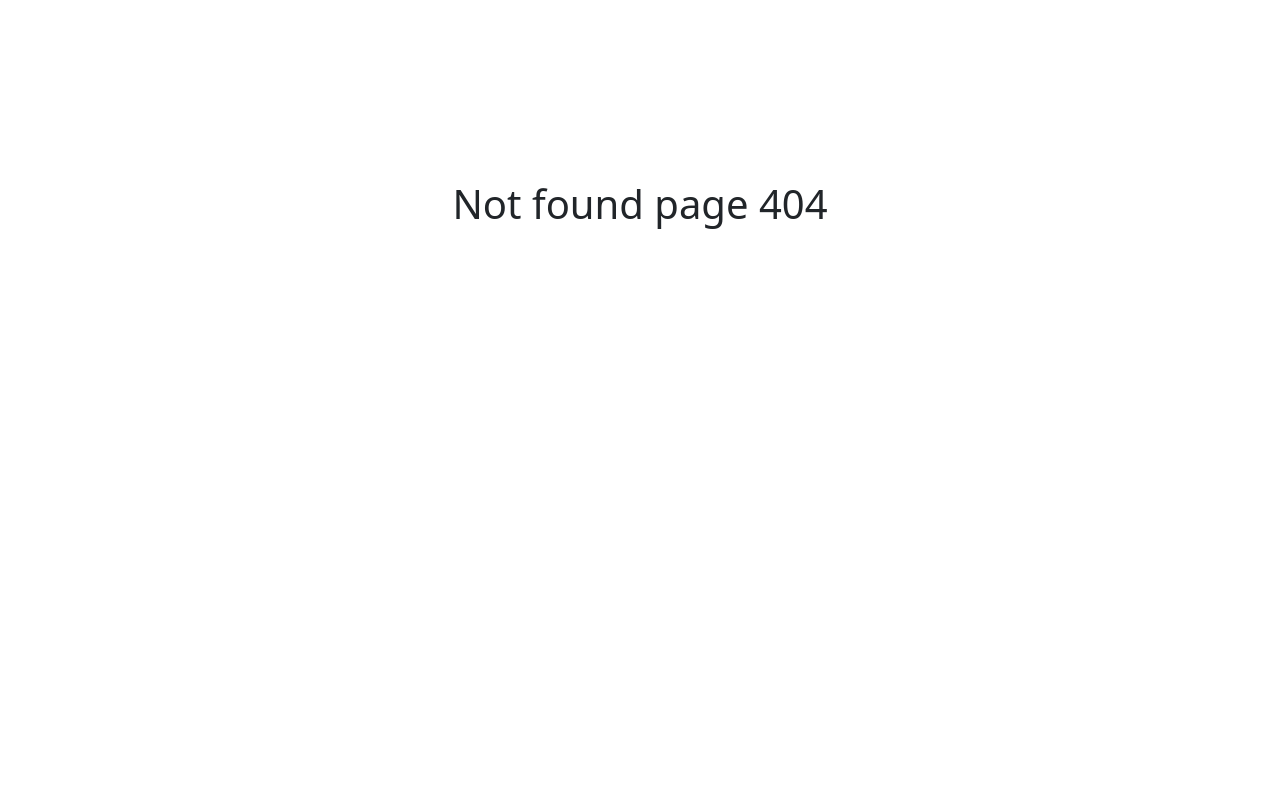
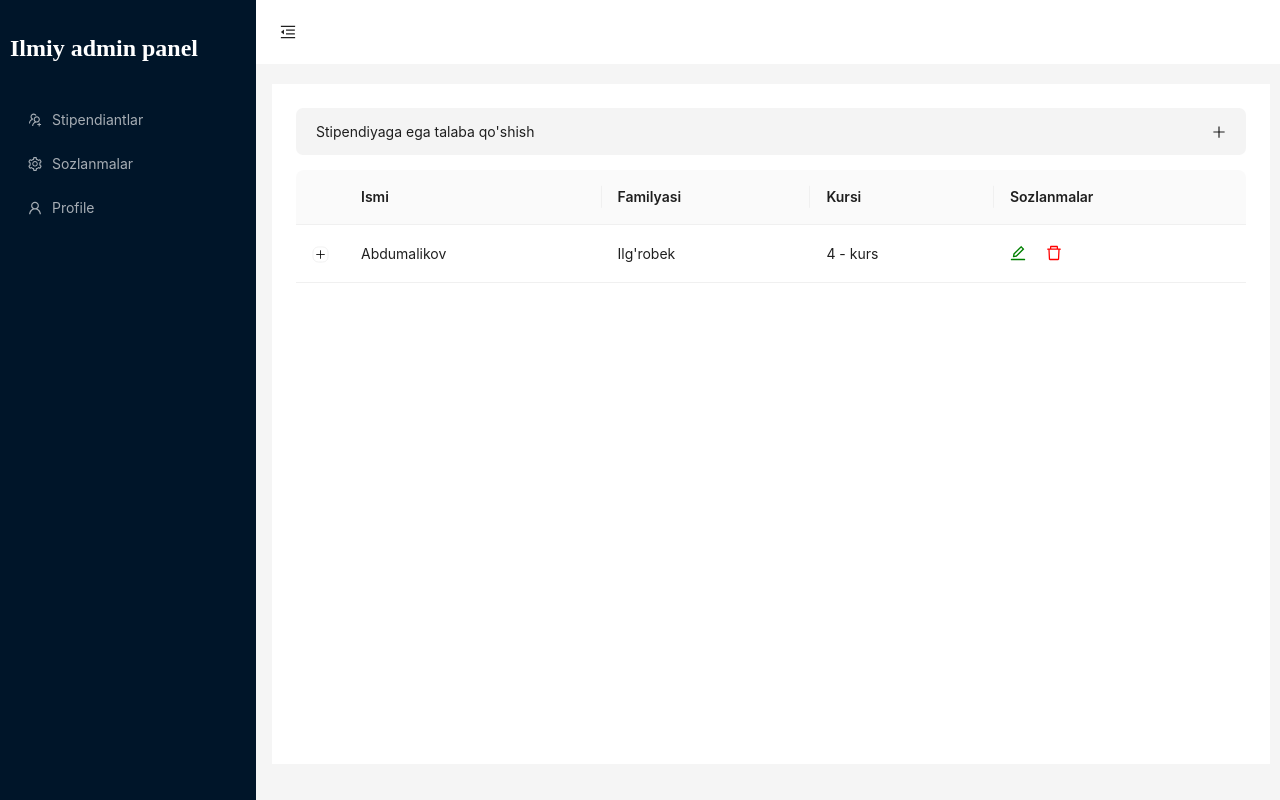
Before and after one commit to Ilg0rbek/ilmiy, a React (Create React App) app: page /admin/stipendiants/user-list in a window 1280 px wide. Before the commit this address had no page. Built offline with nearby package versions, Linux system fonts and the light colour scheme; a web font is replaced by a local one.

Commit message:
creating add student ..

```diff
--- a/src/App.js
+++ b/src/App.js
@@ -17,7 +17,9 @@ function App() {
         <Route exact path="/grands" element={<GrandPage />} />
         <Route exact path="/admin/login" element={<Login />} />
         <Route path="admin" element={<Admin />}>
-          <Route path="stipendiants" />
+          <Route path="stipendiants">
+            <Route path="user-list" />
+          </Route>
           <Route path="settings" />
           <Route path="profile" />
         </Route>
--- a/src/admin/admin/index.js
+++ b/src/admin/admin/index.js
@@ -8,7 +8,8 @@ import {
 } from "@ant-design/icons";
 import { Layout, Menu, Button, theme } from "antd";
 import { Link, NavLink, Route, Routes } from "react-router-dom";
-import Students from "../year";
+import Season from "../season";
+import Students from "../students";
 const { Header, Sider, Content } = Layout;
 
 const Admin = () => {
@@ -116,8 +117,9 @@ const Admin = () => {
         >
           <Routes>
             <Route path="/settings" element={"Hello settings"} />
-            <Route path="/stipendiants" element={<Students />} />
+            <Route path="/stipendiants" element={<Season />} />
             <Route path="/profile" element={"Hello user"} />
+            <Route path="/stipendiants/user-list" element={<Students />} />
           </Routes>
         </Content>
       </Layout>
--- a/src/admin/modal/index.js
+++ b/src/admin/modal/season.modal.js
@@ -1,7 +1,7 @@
 import { Modal, Form, DatePicker, Row, Col, Input } from "antd";
 import React, { useState } from "react";
 
-const Modals = ({ isModalOpen, setIsModalOpen }) => {
+const SeasonModal = ({ isModalOpen, setIsModalOpen }) => {
   const [dataValue, setDataValue] = useState();
 
   const handleChange = (e) => {
@@ -75,4 +75,4 @@ const Modals = ({ isModalOpen, setIsModalOpen }) => {
   );
 };
 
-export default Modals;
+export default SeasonModal;
--- a/src/admin/year/index.js
+++ b/src/admin/season/index.js
@@ -1,5 +1,5 @@
 import React, { useState } from "react";
-import Modals from "../modal";
+import SeasonModal from "../modal/season.modal";
 import {
   DeleteOutlined,
   EditOutlined,
@@ -10,7 +10,7 @@ import "./year.css";
 import { Collapse, List } from "antd";
 import { Link } from "react-router-dom";
 
-const Students = () => {
+const Season = () => {
   const showModal = () => {
     setIsModalOpen(true);
   };
@@ -26,7 +26,7 @@ const Students = () => {
 
   return (
     <div>
-      <Modals  isModalOpen={isModalOpen} setIsModalOpen={setIsModalOpen} />
+      <SeasonModal isModalOpen={isModalOpen} setIsModalOpen={setIsModalOpen} />
       <div className="addNewYear" onClick={showModal}>
         Yangi o'quv yili hamda stipendiyalar turini qo'shish <PlusOutlined />
       </div>
@@ -56,6 +56,7 @@ const Students = () => {
               renderItem={(item, idx) => (
                 <List.Item>
                   <Link
+                    to={"/admin/stipendiants/user-list"}
                     style={{
                       textDecoration: "none",
                       color: "black",
@@ -95,4 +96,4 @@ const Students = () => {
   );
 };
 
-export default Students;
+export default Season;
--- a/src/admin/year/year.css
+++ b/src/admin/season/year.css
@@ -1,5 +1,5 @@
 .addNewYear {
-    padding: 13px 30px;
+    padding: 13px 20px;
     width: 100%;
     background-color: #f4f4f4f4;
     border-radius: 7px;
--- /dev/null
+++ b/src/admin/students/index.js
@@ -0,0 +1,72 @@
+import { DeleteOutlined, EditOutlined, PlusOutlined } from "@ant-design/icons";
+import { Table } from "antd";
+import React from "react";
+
+const Students = () => {
+  const columns = [
+    {
+      title: "Ismi",
+      dataIndex: "ism",
+      key: "ism",
+    },
+    {
+      title: "Familyasi",
+      dataIndex: "familya",
+      key: "familya",
+    },
+    {
+      title: "Kursi",
+      dataIndex: "kurs",
+      key: "kurs",
+    },
+    {
+      title: "Sozlanmalar",
+      dataIndex: "",
+      key: "x",
+      render: () => (
+        <a style={{ fontSize: "16px" }}>
+          <EditOutlined style={{ marginRight: "20px", color: "green" }} />
+          <DeleteOutlined style={{ marginRight: "20px", color: "red" }} />
+        </a>
+      ),
+    },
+  ];
+  const data = [
+    {
+      key: 1,
+      ism: "Abdumalikov",
+      familya: "Ilg'robek",
+      kurs: "4 - kurs",
+      description:
+        "My name is Abdumalikov Ilg'orbek, I am 23 years old, living in New York No. 1 Lake Park.",
+    },
+  ];
+
+  return (
+    <div>
+      <div className="addNewYear">
+        Stipendiyaga ega talaba qo'shish
+        <PlusOutlined />
+      </div>
+      <Table
+        columns={columns}
+        pagination={false}
+        expandable={{
+          expandedRowRender: (record) => (
+            <p
+              style={{
+                margin: 0,
+              }}
+            >
+              {record.description}
+            </p>
+          ),
+          rowExpandable: (record) => record.name !== "Not Expandable",
+        }}
+        dataSource={data}
+      />
+    </div>
+  );
+};
+
+export default Students;
```
Also changed, not shown: src/admin/modal/studets.modal.js (added, +7 -0 lines).
